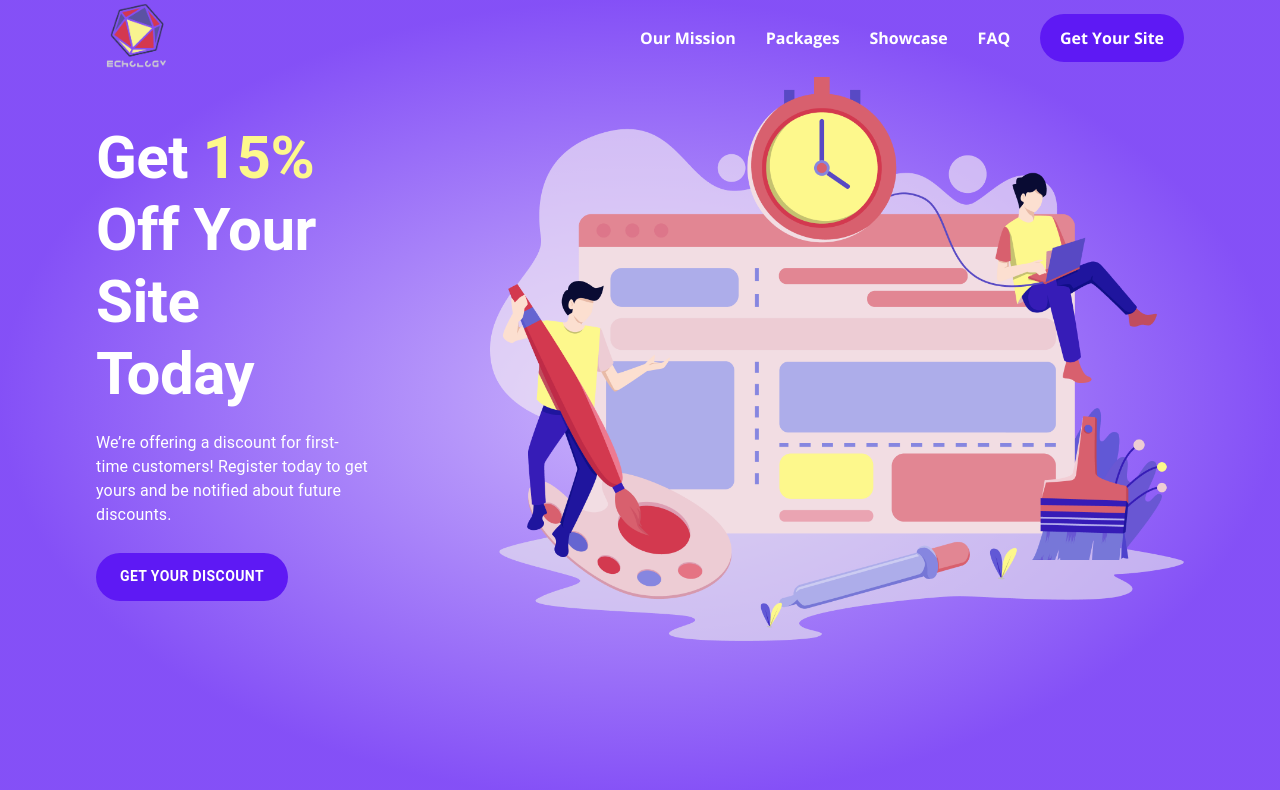
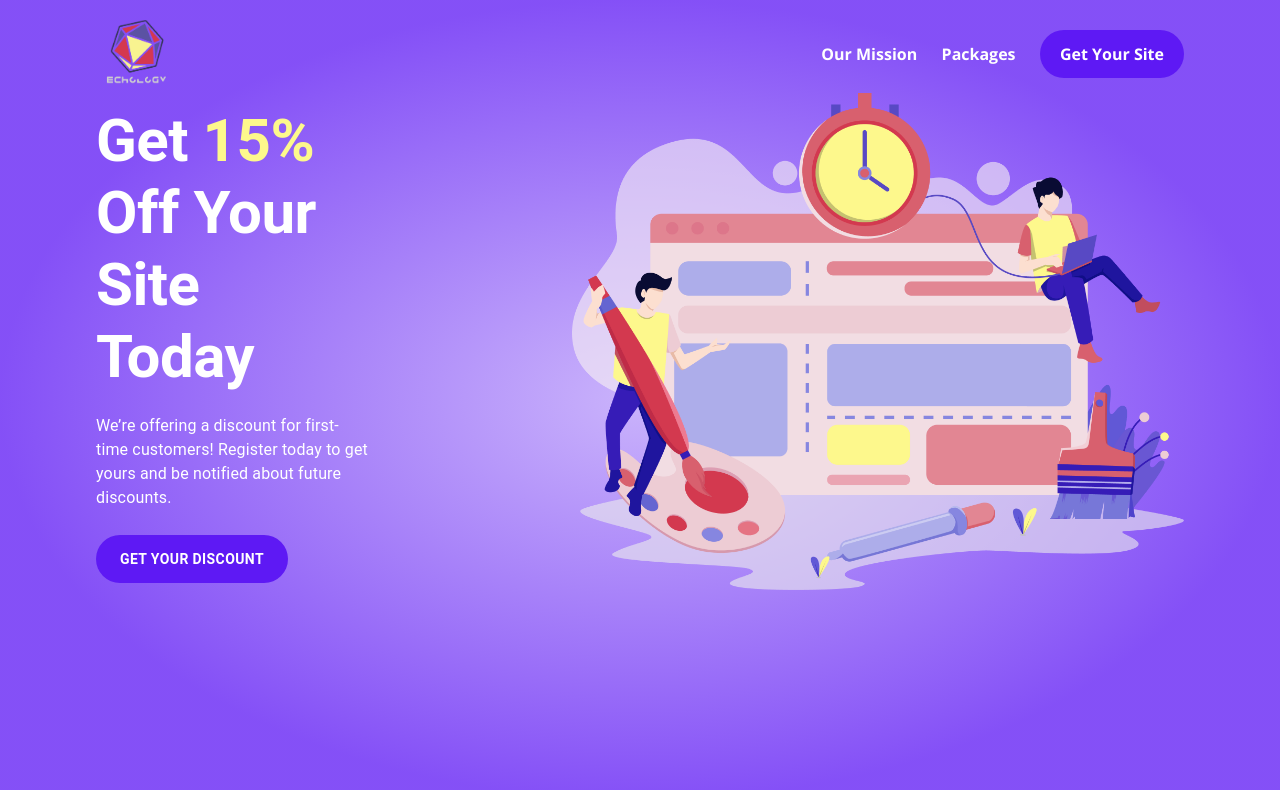
Before and after one commit to overhead525/echology-front-end, a React (Create React App) app: page /landing in a window 1280 px wide. Shown: the top 790 px of the page. Built offline with nearby package versions, Linux system fonts and the light colour scheme.

Commit message:
everything but the footer

```diff
--- a/src/App.tsx
+++ b/src/App.tsx
@@ -1,7 +1,6 @@
 import React from 'react';
 import { BrowserRouter as Router, Switch, Route } from 'react-router-dom';
 import NavBar from './components/NavBar';
-import Footer from './components/Footer';
 import Landing from './pages/Landing';
 import Mission from './pages/Mission';
 import PageNotFound from './pages/PageNotFound';
--- a/src/components/HamburgerMenu.tsx
+++ b/src/components/HamburgerMenu.tsx
@@ -59,17 +59,18 @@ const HamburgerMenu = () => {
             Our Packages
           </Link>
         </MenuItem>
+        {/*
         <MenuItem onClick={handleClose}>
           <Link className={classes.linkReset} to='/showcase'>
             Showcase
           </Link>
         </MenuItem>
         <MenuItem onClick={handleClose}>
-          {/* TODO: Route FAQ to FAQ Page...Need to create one */}
           <Link className={classes.linkReset} to='/landing'>
             FAQ
           </Link>
         </MenuItem>
+        */}
       </Menu>
     </Box>
   );
--- a/src/components/NavBar.tsx
+++ b/src/components/NavBar.tsx
@@ -1,6 +1,7 @@
 import React from 'react';
 import logo from '../echology_logo.png';
 import { brandColors } from '../constants/brand';
+import { Link } from 'react-router-dom';
 
 import CustomButton from './CustomButton';
 import SmallerCustomButton from './SmallerCustomButton';
@@ -15,6 +16,7 @@ const useStyles = makeStyles(() => ({
   gridContainer: {
     height: '9.5%',
     top: '1.6%',
+    paddingTop: '1.0rem',
   },
   brand: {
     width: '80px',
@@ -24,6 +26,7 @@ const useStyles = makeStyles(() => ({
   },
   link: {
     color: brandColors.pureWhite,
+    textDecoration: 'none',
   },
   getSiteButton: {
     backgroundColor: brandColors.purple,
@@ -36,7 +39,7 @@ const NavBar = () => {
 
   return (
     <Grid container className={classes.gridContainer} alignItems='center'>
-      <Grid item xs={6}>
+      <Grid item xs={8}>
         <Hidden smDown>
           <img src={logo} alt='Logo' className={classes.brand} />
         </Hidden>
@@ -45,21 +48,27 @@ const NavBar = () => {
         </Hidden>
       </Grid>
 
-      <Grid item xs={6}>
+      <Grid item xs={4}>
         <Hidden mdDown>
           <Grid container justify='space-between' alignItems='center'>
             <Grid item>
-              <h4 className={classes.link}>Our Mission</h4>
+              <Link to='/mission' className={classes.link}>
+                <h4>Our Mission</h4>
+              </Link>
             </Grid>
             <Grid item>
-              <h4 className={classes.link}>Packages</h4>
+              <Link to='/pricing' className={classes.link}>
+                <h4>Packages</h4>
+              </Link>
             </Grid>
+            {/*
             <Grid item>
               <h4 className={classes.link}>Showcase</h4>
             </Grid>
             <Grid item>
               <h4 className={classes.link}>FAQ</h4>
             </Grid>
+            */}
             <Grid item>
               <CustomButton
                 linkTo='/pricing'
--- a/src/components/SmallerHamburgerMenu.tsx
+++ b/src/components/SmallerHamburgerMenu.tsx
@@ -67,17 +67,18 @@ const SmallerHamburgerMenu = () => {
             Our Packages
           </Link>
         </MenuItem>
+        {/*
         <MenuItem onClick={handleClose}>
           <Link className={classes.linkReset} to='/showcase'>
             Showcase
           </Link>
         </MenuItem>
         <MenuItem onClick={handleClose}>
-          {/* TODO: Route FAQ to FAQ Page...Need to create one */}
           <Link className={classes.linkReset} to='/landing'>
             FAQ
           </Link>
         </MenuItem>
+        */}
         <MenuItem onClick={handleClose} className={classes.inverseMenuItem}>
           <Link className={classes.linkResetAlternate} to='/pricing'>
             Get Your Site
--- a/src/pages/Landing/LandingLargeScreens.tsx
+++ b/src/pages/Landing/LandingLargeScreens.tsx
@@ -27,7 +27,7 @@ const useStyles = makeStyles(() => ({
     marginBottom: '1.6rem',
   },
   heroImage: {
-    width: '85%',
+    width: '75%',
     height: 'auto',
   },
   heroImageWrapper: {
--- a/src/pages/Landing/LandingMobileScreens.tsx
+++ b/src/pages/Landing/LandingMobileScreens.tsx
@@ -25,6 +25,9 @@ const useStyles = makeStyles(() => ({
   bodyText: {
     color: brandColors.pureWhite,
     marginBottom: '1.6rem',
+    marginTop: '1.6rem',
+    maxWidth: '65%',
+    margin: 'auto',
   },
   heroImage: {
     width: '70%',
```
